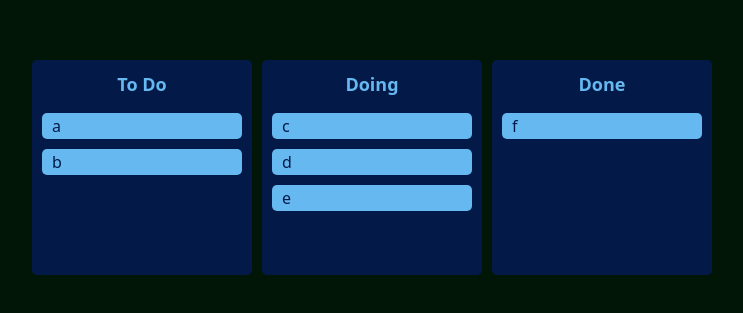
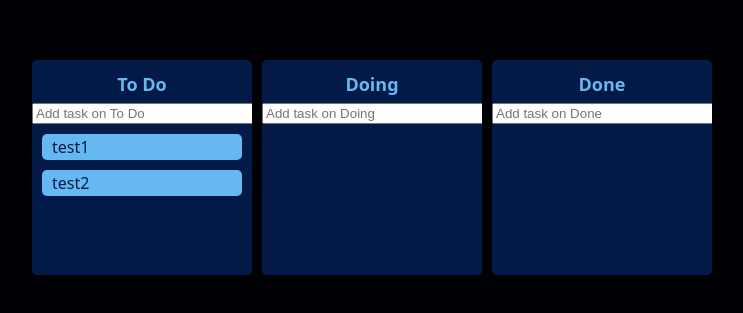
Before and after one commit to ahyeonmin/react-trello, a React (Create React App) app: page / in a window 1280 px wide. Shown: the part 233-546 px from the top of the page, without its empty margins (268-1011 px from the left). Built offline with nearby package versions, Linux system fonts and the light colour scheme.

Commit message:
Form / ITodo(string -> object)

```diff
--- a/package.json
+++ b/package.json
@@ -15,6 +15,7 @@
     "react": "^18.2.0",
     "react-beautiful-dnd": "^13.1.1",
     "react-dom": "^18.2.0",
+    "react-hook-form": "^7.45.1",
     "react-scripts": "5.0.1",
     "recoil": "^0.7.7",
     "styled-components": "^6.0.0-rc.3",
--- a/src/App.tsx
+++ b/src/App.tsx
@@ -1,9 +1,8 @@
 import React from 'react';
 import { styled } from 'styled-components';
-import { DragDropContext, Droppable, Draggable, DropResult } from 'react-beautiful-dnd';
+import { DragDropContext, DropResult } from 'react-beautiful-dnd';
 import { useRecoilState } from 'recoil';
 import { toDoState } from './atoms';
-import DraggableCard from './Components/DraggableCard';
 import Board from './Components/Board';
 
 const Wrapper = styled.div`
@@ -30,8 +29,9 @@ function App() {
     if(destination.droppableId === source.droppableId) { // 참이라면 한 개의 같은 보드에서 움직이고 있다는 것
       setToDos((allBoards) => {
         const boardCopy = [...allBoards[source.droppableId]]; // source.droppableId로 부터 board 복사 (To do, Doing, Done)
+        const taskObj = boardCopy[source.index]; // 옮기려고 하는 to do object 전체를 복사
         boardCopy.splice(source.index, 1); // 1) 최근에 움직여진 아이템을 삭제
-        boardCopy.splice(destination.index, 0, draggableId); // 2) 삭제된 아이템을 (아무것도 삭제하지 않고) 도착한 지점에 다시 넣기, 제자리에 놓는 경우 destination이 없을 수 있음
+        boardCopy.splice(destination.index, 0, taskObj); // 2) 삭제된 아이템을 (아무것도 삭제하지 않고) 도착한 지점에 다시 넣기, 제자리에 놓는 경우 destination이 없을 수 있음
         return {
           ...allBoards, // 1) 나머지 board들을 불러오고,
           [source.droppableId]: boardCopy // 2) 최근에 움직여진 board에 변형된 보드 넣기 (key값에 변수를 넣을 경우 대괄호로 묶어야 함)
@@ -42,9 +42,10 @@ function App() {
     if(destination.droppableId !== source.droppableId) {
       setToDos((allBoards) => {
         const sourceBoard = [...allBoards[source.droppableId]];
+        const taskObj = sourceBoard[source.index];
         const destinationBoard = [...allBoards[destination.droppableId]];
         sourceBoard.splice(source.index, 1);
-        destinationBoard.splice(destination.index, 0, draggableId); // 삭제된 아이템을 움직임이 끝난 board에 넣기
+        destinationBoard.splice(destination.index, 0, taskObj); // 삭제된 아이템을 움직임이 끝난 board에 넣기
         return {
           ...allBoards,
           [source.droppableId]: sourceBoard,
--- a/src/Components/Board.tsx
+++ b/src/Components/Board.tsx
@@ -1,6 +1,8 @@
 import { Droppable } from "react-beautiful-dnd";
 import { styled } from "styled-components";
 import DraggableCard from "./DraggableCard";
+import { useForm } from "react-hook-form";
+import { ITodo } from "../atoms";
 
 const Wrapper = styled.div`
     display: flex;
@@ -9,8 +11,8 @@ const Wrapper = styled.div`
     padding-top: 15px;
     background-color: ${(props) => props.theme.boardColor};
     border-radius: 5px;
+    overflow: hidden;
 `;
-
 const Title = styled.div`
     padding-bottom: 10px;
     text-align: center;
@@ -18,12 +20,17 @@ const Title = styled.div`
     font-weight: bold;
     color: ${(props) => props.theme.cardColor};
 `;
+const Form = styled.form`
+    width: 100%;
+    input {
+        width: 100%;
+    }
+`;
 
 interface IAreaProps {
     isDraggingOver: boolean;
     draggingFromThisWith: boolean;
 };
-
 const Area = styled.div<IAreaProps>`
     background-color: ${(props) => props.isDraggingOver ? "#9DADC4" : props.draggingFromThisWith ? "#546699" : "none"};
     flex-grow: 1; // 영역을 맨 아래까지 이어지도록 해서 드래그 영역을 넓힘
@@ -31,14 +38,24 @@ const Area = styled.div<IAreaProps>`
 `;
 
 interface IBoardProps {
-    toDos: string[];
+    toDos: ITodo[];
     boardId: string;
 };
+interface IForm {
+    toDo: string;
+}
 
 function Board({ toDos, boardId }: IBoardProps) {
+    const { register, setValue, handleSubmit } = useForm<IForm>();
+    const onSubmit = () => {
+        setValue("toDo", ""); // 입력 후 엔터치면 빈칸으로
+    };
     return (
         <Wrapper>
             <Title>{boardId}</Title>
+            <Form onSubmit={handleSubmit(onSubmit)}>
+                <input {...register("toDo", { required: true })} type="text" placeholder={`Add task on ${boardId}`} />
+            </Form>
             <Droppable droppableId={boardId}>
                 {(provided, snapshot) => (
                     <Area
@@ -48,7 +65,7 @@ function Board({ toDos, boardId }: IBoardProps) {
                         {...provided.droppableProps}
                     >
                         {toDos.map((toDo, index) => (
-                            <DraggableCard key={toDo} index={index} toDo={toDo} />
+                            <DraggableCard key={toDo.id} index={index} toDoId={toDo.id} toDoText={toDo.text} />
                         ))}
                         {provided.placeholder} {/* Card 이동 시 Board 사이즈 유지 */}
                     </Area>
--- a/src/Components/DraggableCard.tsx
+++ b/src/Components/DraggableCard.tsx
@@ -7,20 +7,21 @@ const Card = styled.div<{ isDragging: boolean }>`
   margin: 10px;
   padding: 5px 10px;
   background-color: ${(props) => props.theme.cardColor};
-  box-shadow: 2px 5px 8px ${(props) => props.isDragging ? "#021608" : "none"};
+  box-shadow: 2px 5px 8px ${(props) => props.isDragging ? "#000104" : "none"};
   border-radius: 5px;
   color: ${(props) => props.theme.boardColor};
   transition: background-color 0.2s ease-in;
 `;
 
 interface IDraggableCard {
-    toDo: string;
+    toDoId: number;
+    toDoText: string;
     index: number;
 };
 
-function DraggableCard({ toDo, index }: IDraggableCard) {
+function DraggableCard({ toDoId, toDoText, index }: IDraggableCard) {
     return (
-        <Draggable key={toDo} draggableId={toDo} index={index} /* key와 draggableId가 같아야 함 */>
+        <Draggable key={toDoId} draggableId={toDoId + ""} index={index} /* key와 draggableId가 같아야 함 */>
             {(provided, snapshot) =>
                 <Card
                     isDragging={snapshot.isDragging} // * snapshot의 isDragging: 드래그 할 때
@@ -28,7 +29,7 @@ function DraggableCard({ toDo, index }: IDraggableCard) {
                     {...provided.draggableProps}
                     {...provided.dragHandleProps}
                 >
-                    {toDo}
+                    {toDoText}
                 </Card>}
         </Draggable>
     );
--- a/src/atoms.tsx
+++ b/src/atoms.tsx
@@ -1,14 +1,19 @@
 import { atom } from "recoil"
 
+export interface ITodo {
+    id: number;
+    text: string;
+}
+
 interface IToDoState { // 유저가 Board를 추가할 수 있도록
-    [key: string]: string[]
+    [key: string]: ITodo[]
 }
 
 export const toDoState = atom<IToDoState>({
     key: "toDo",
     default: {
-        "To Do": ["a", "b"],
-        "Doing": ["c", "d", "e"],
-        "Done": ["f"],
+        "To Do": [{ id: 1, text: "test1" }, { id: 2, text: "test2" }],
+        "Doing": [],
+        "Done": [],
     },
 });
--- a/src/theme.ts
+++ b/src/theme.ts
@@ -1,7 +1,7 @@
 import { DefaultTheme } from "styled-components";
 
 export const darkTheme: DefaultTheme = {
-    bgColor: "#021608",
+    bgColor: "#000104",
     boardColor: "#031A49",
     cardColor: "#66B8F0",
 };
```
Also changed, not shown: 1 other file (tests, documents, lock files or other folders).
